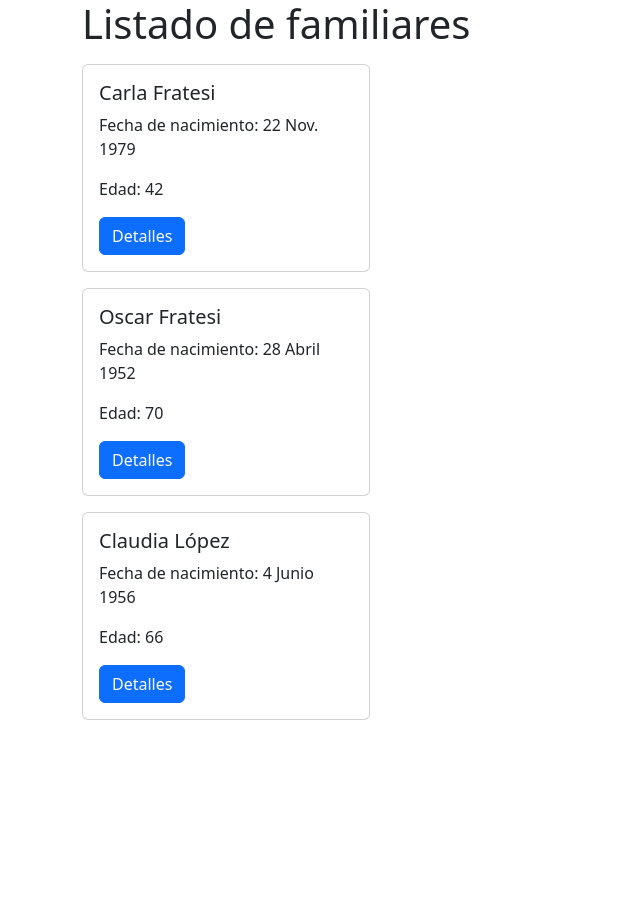
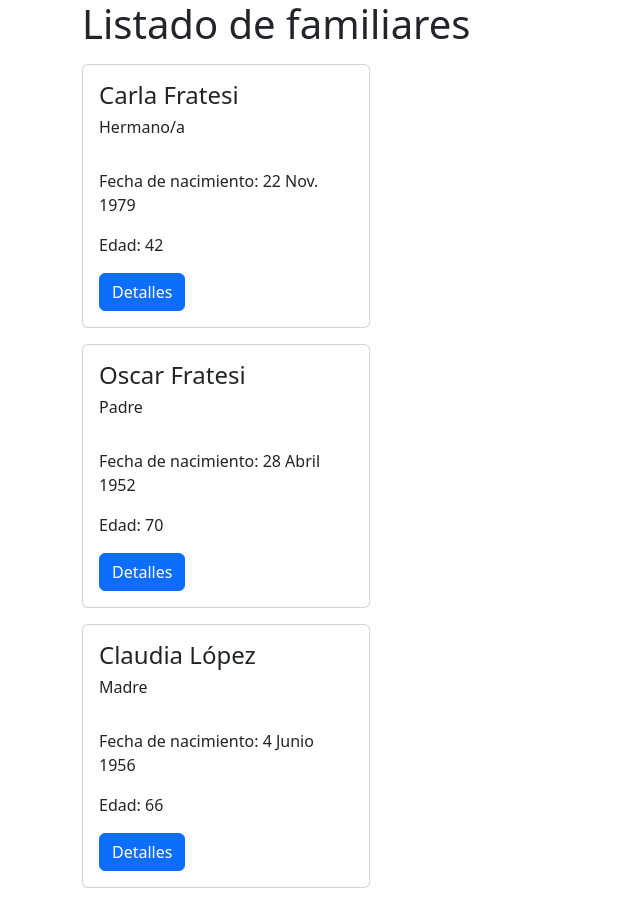
Before and after one commit to dfratesi/MVT-DamianFratesi, a Django app: page / in a window 1280 px wide. Shown: the whole page, without its empty margins (0-640 px from the left). Before the commit the page ends 720 px from the top, so only its background shows below. Run offline with Django 4.2, Linux system fonts and the light colour scheme; data comes from the database, SQL or seed files in the repository.

Commit message:
modificacion template familia_list

```diff
--- a/familia/templates/familia/familia_list.html
+++ b/familia/templates/familia/familia_list.html
@@ -7,7 +7,9 @@
       {% if familia %} {% for familiar in familia %}
       <div class="card my-3" style="width: 18rem">
         <div class="card-body">
-          <h5 class="card-title">{{ familiar.full_name }}</h5>
+          <h4 class="card-title">{{ familiar.full_name }}</h4>
+          <h6 class="card-title">{{ familiar.relation }}</h6>
+          <br />
           <p class="card-text">
             Fecha de nacimiento: {{ familiar.fecha_nacimiento }}
           </p>
```
